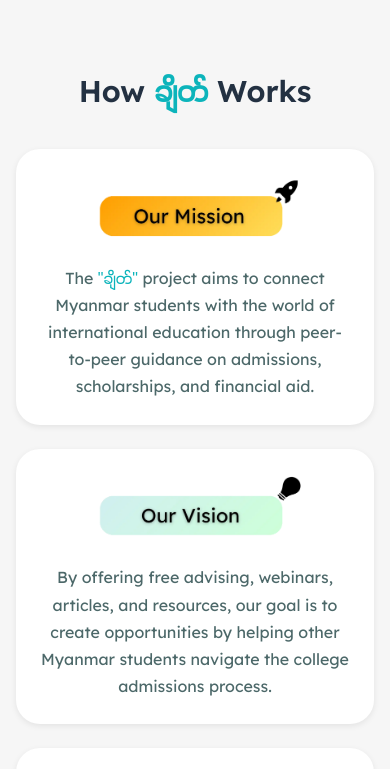
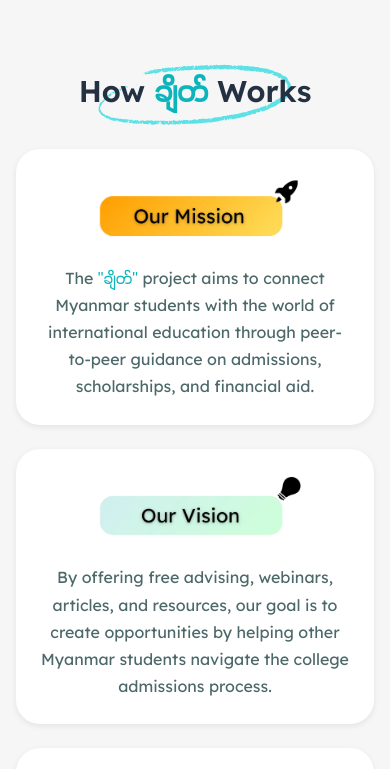
Before and after one commit to chatethehook/Chate-Website, a website with bundled scripts: page index.html in a window 390 px wide. Shown: the part 1346-2115 px from the top of the page. Built offline with nearby package versions, Linux system fonts and the light colour scheme.

Commit message:
feat: modified some ui designs and css classes

```diff
--- a/css/components/how-it-works.css
+++ b/css/components/how-it-works.css
@@ -16,12 +16,32 @@
 
 /* Heading */
 .how-it-works__heading {
+  position: relative;
+  display: block;
+  width: 100%;
   margin: 0 0 var(--space-10);
   color: var(--color-text);
   font-size: clamp(1.875rem, 4vw, 2.75rem);
   font-weight: var(--font-weight-semibold);
   line-height: var(--line-height-tight);
   text-align: center;
+  isolation: isolate;
+}
+
+.how-it-works__heading::before {
+  content: "";
+  position: absolute;
+  top: 50%;
+  left: 50%;
+  width: 75%;
+  height: 150%;
+  transform: translate(-50%, -50%);
+  background-image: url("../../assets/circle-scribble.svg");
+  background-position: center;
+  background-repeat: no-repeat;
+  background-size: contain;
+  z-index: -1;
+  pointer-events: none;
 }
 
 .how-it-works__heading [lang="my"] {
--- a/css/components/impact.css
+++ b/css/components/impact.css
@@ -88,8 +88,16 @@
   background: var(--color-surface);
   border: 1px solid var(--color-border);
   border-radius: var(--radius-2xl);
-  box-shadow: var(--shadow-md);
+  box-shadow: var(--shadow-sm);
   text-align: center;
+  transition:
+    box-shadow var(--transition-base),
+    transform var(--transition-base);
+}
+
+.impact__stat:hover {
+  box-shadow: var(--shadow-lg);
+  transform: translateY(-4px);
 }
 
 .impact__stat-value {
@@ -121,11 +129,18 @@
     margin-bottom: var(--space-8);
   }
 
-  .impact__stats {
-    grid-template-columns: 1fr;
+  .impact__stat {
+    padding: var(--space-4) var(--space-3);
   }
 
   .impact__stat-value {
     font-size: var(--font-size-2xl);
   }
 }
+
+/* Reduced Motion */
+@media (prefers-reduced-motion: reduce) {
+  .impact__stat {
+    transition: none;
+  }
+}
```
Also changed, not shown: assets/circle-scribble.svg (added), js/components/footer.js (indentation only).
